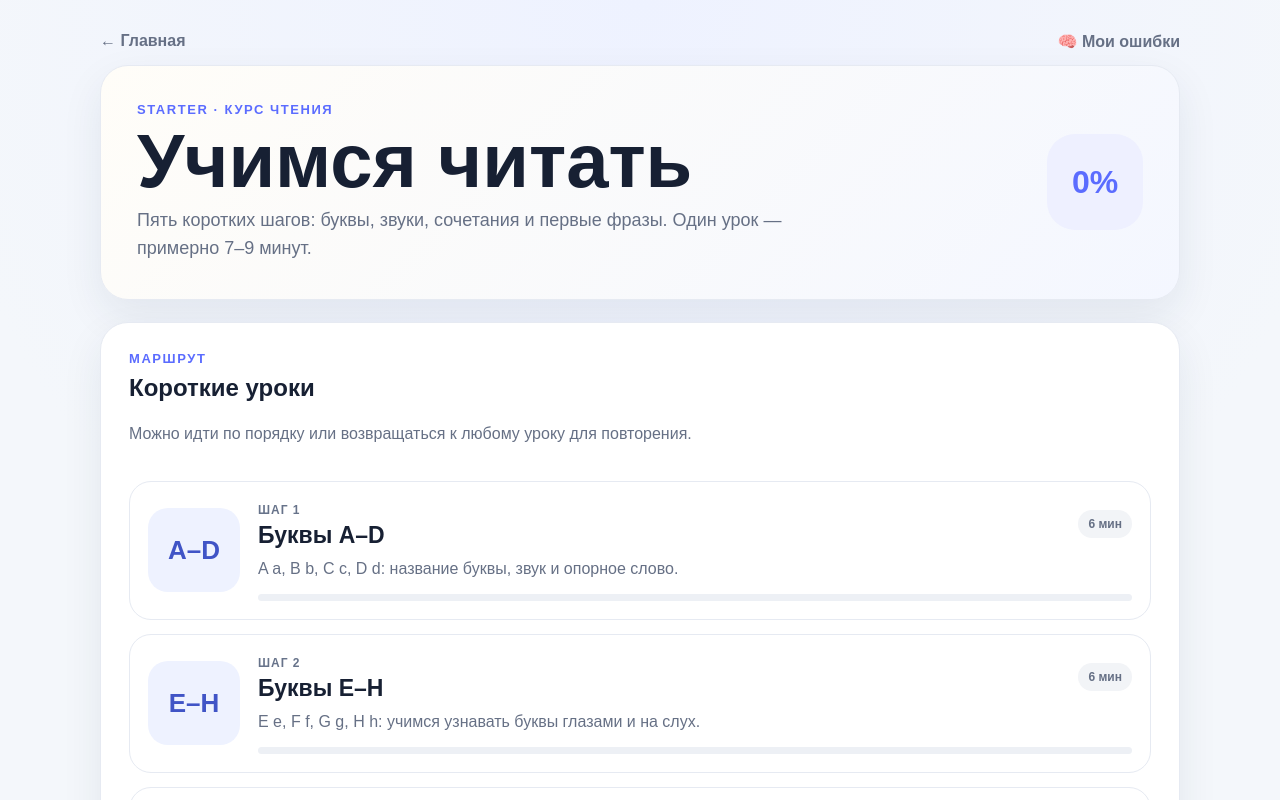
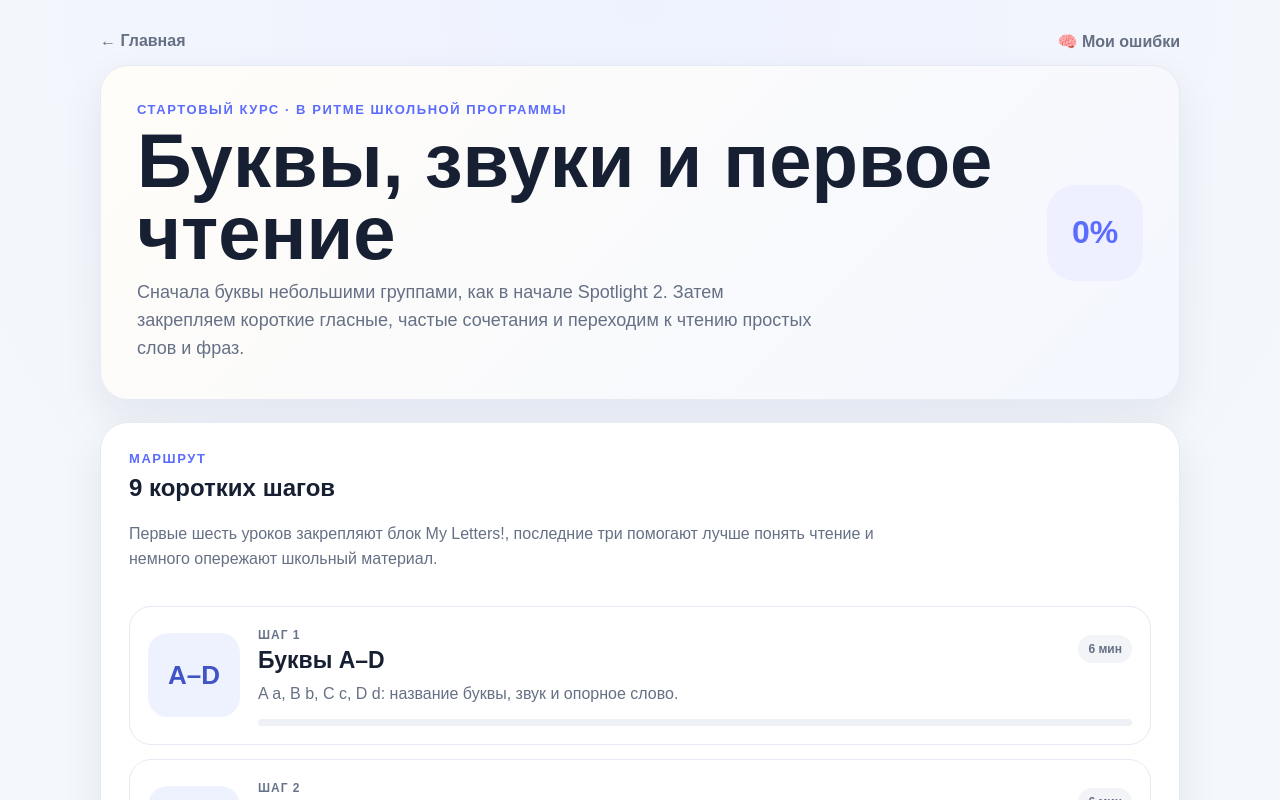
Before and after one commit to mamacita8689-hue/Online_English, a Next.js app: page /reading in a window 1280 px wide. Shown: the top 800 px of the page. Built offline with nearby package versions, Linux system fonts and the light colour scheme.

Commit message:
feat: explain Spotlight-aligned reading route

```diff
--- a/src/components/ReadingCourseHome.tsx
+++ b/src/components/ReadingCourseHome.tsx
@@ -24,9 +24,9 @@ export default function ReadingCourseHome() {
 
       <section className="hero-card reading-hero compact-reading-hero">
         <div>
-          <p className="eyebrow">Starter · курс чтения</p>
-          <h1>Учимся читать</h1>
-          <p className="hero-subtitle">Пять коротких шагов: буквы, звуки, сочетания и первые фразы. Один урок — примерно 7–9 минут.</p>
+          <p className="eyebrow">Стартовый курс · в ритме школьной программы</p>
+          <h1>Буквы, звуки и первое чтение</h1>
+          <p className="hero-subtitle">Сначала буквы небольшими группами, как в начале Spotlight 2. Затем закрепляем короткие гласные, частые сочетания и переходим к чтению простых слов и фраз.</p>
         </div>
         <div className="hero-badge">{overall}%</div>
       </section>
@@ -35,8 +35,8 @@ export default function ReadingCourseHome() {
         <div className="section-heading">
           <div>
             <p className="eyebrow">Маршрут</p>
-            <h2>Короткие уроки</h2>
-            <p className="section-copy">Можно идти по порядку или возвращаться к любому уроку для повторения.</p>
+            <h2>9 коротких шагов</h2>
+            <p className="section-copy">Первые шесть уроков закрепляют блок My Letters!, последние три помогают лучше понять чтение и немного опережают школьный материал.</p>
           </div>
         </div>
 
```
